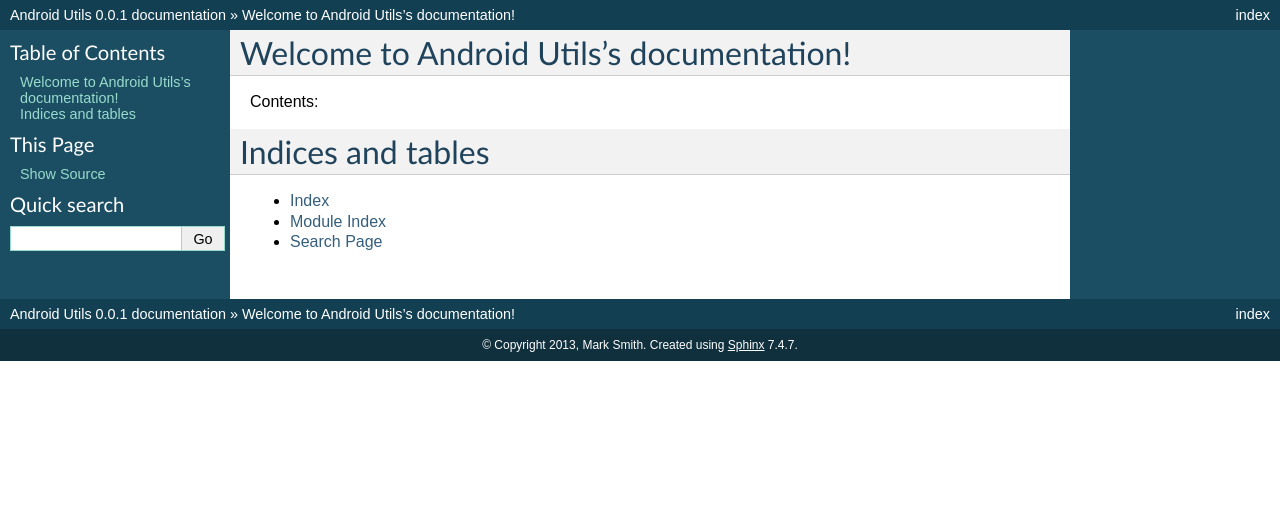
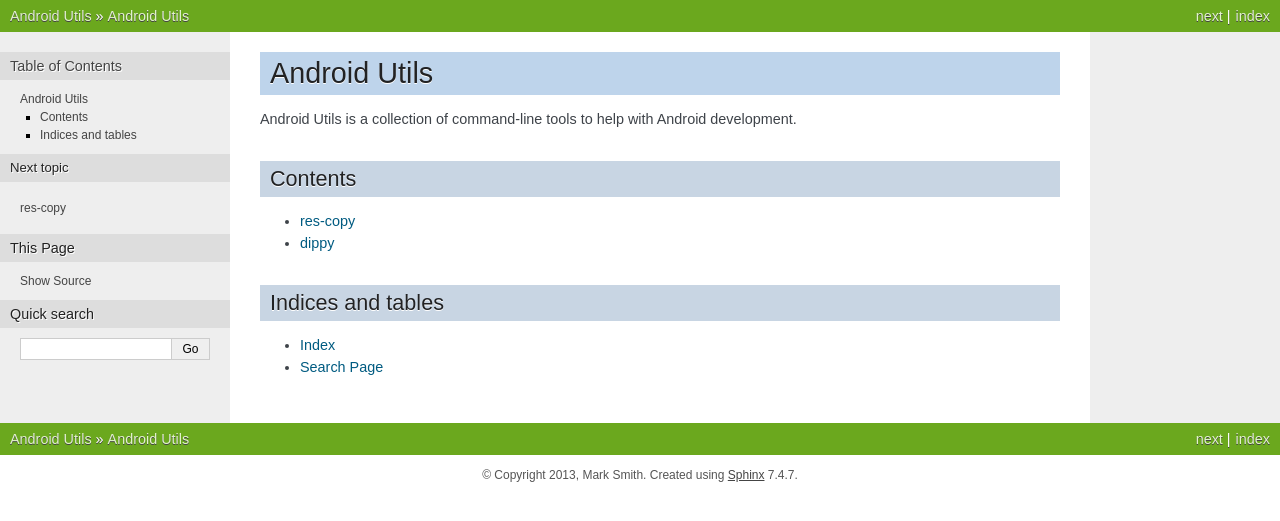
Before and after one commit to bedmondmark/android-utils, a Sphinx documentation site: the page built from docs/index.rst, in a window 1280 px wide. Shown: the top 521 px of the page. Built offline with Sphinx 7.4.7, drawn with Linux system fonts in a browser that asks for light colours.

Commit message:
Add some rough docs

```diff
--- a/docs/conf.py
+++ b/docs/conf.py
@@ -100,7 +100,7 @@
 
 # The theme to use for HTML and HTML Help pages.  See the documentation for
 # a list of builtin themes.
-html_theme = 'default'
+html_theme = 'nature'
 
 # Theme options are theme-specific and customize the look and feel of a theme
 # further.  For a list of options available for each theme, see the
@@ -112,7 +112,7 @@
 
 # The name for this set of Sphinx documents.  If None, it defaults to
 # "<project> v<release> documentation".
-#html_title = None
+html_title = "Android Utils"
 
 # A shorter title for the navigation bar.  Default is the same as html_title.
 #html_short_title = None
--- a/docs/index.rst
+++ b/docs/index.rst
@@ -1,21 +1,22 @@
-.. Android Utils documentation master file, created by
-   sphinx-quickstart on Wed Oct 23 21:44:43 2013.
-   You can adapt this file completely to your liking, but it should at least
-   contain the root `toctree` directive.
+=============
+Android Utils
+=============
 
-Welcome to Android Utils's documentation!
-=========================================
+Android Utils is a collection of command-line tools to help with Android
+development.
 
-Contents:
+Contents
+========
 
 .. toctree::
-   :maxdepth: 2
+    :maxdepth: 2
 
+    res-copy
+    dippy
 
 
 Indices and tables
 ==================
 
 * :ref:`genindex`
-* :ref:`modindex`
 * :ref:`search`
--- a/requirements-dev.txt
+++ b/requirements-dev.txt
@@ -0,0 +1,6 @@
+Jinja2==2.7.1
+MarkupSafe==0.18
+Pygments==1.6
+Sphinx==1.2b3
+docutils==0.11
+wsgiref==0.1.2
```
Also changed, not shown: docs/dippy.rst (added, +21 -0 lines), docs/res-copy.rst (added, +30 -0 lines), 1 other file.
